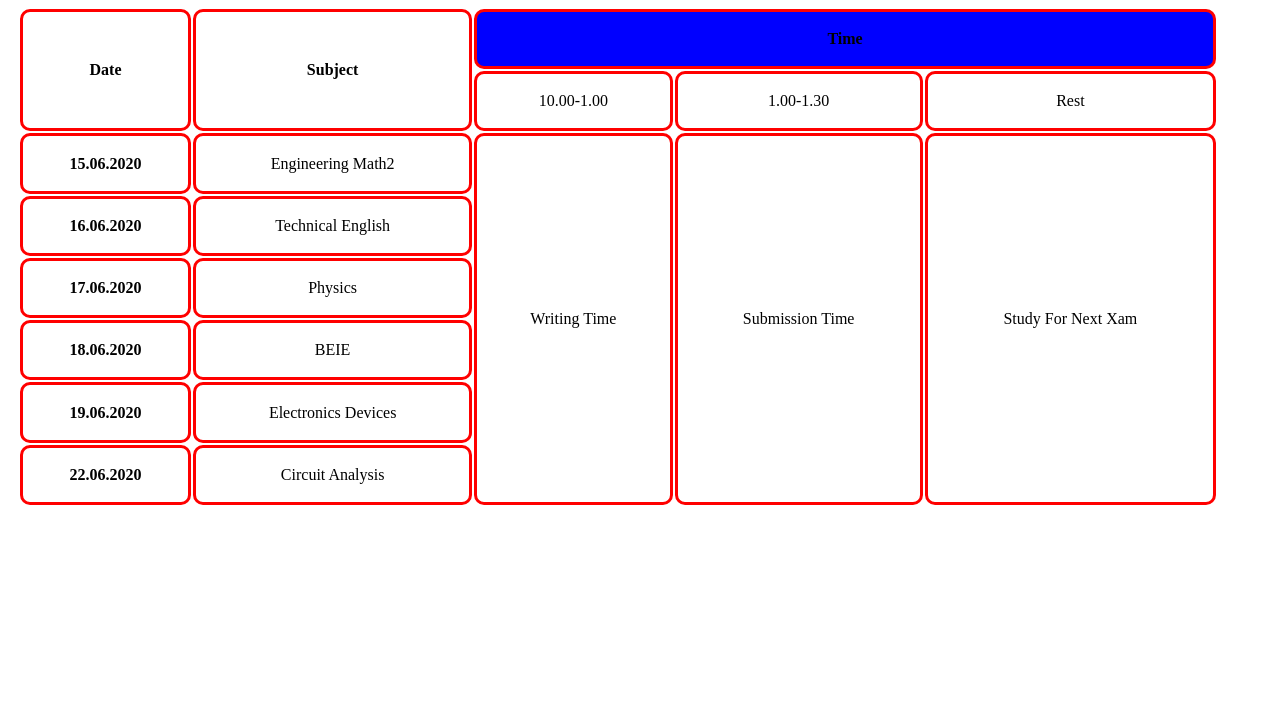
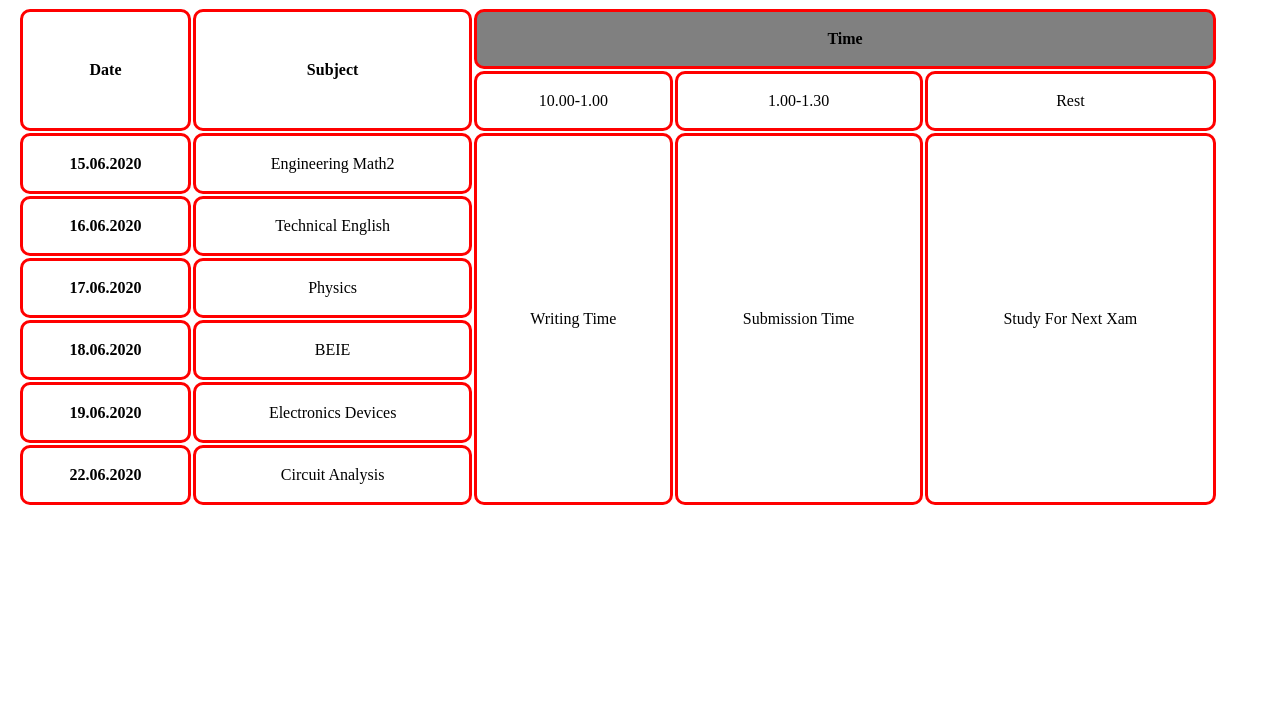
Before and after one commit to Karthick008/Coursera-test, a plain HTML site: page site/table.html in a window 1280 px wide. Shown: the part 73-800 px from the top of the page. Drawn offline with Linux system fonts and the light colour scheme.

Commit message:
small correction

```diff
--- a/site/table.html
+++ b/site/table.html
@@ -19,7 +19,7 @@
 	 border-spacing:5px;
 	 }
  #time{
-   background-color:Blue;
+   background-color:gray;
    }
   </style>
  <head>
```
